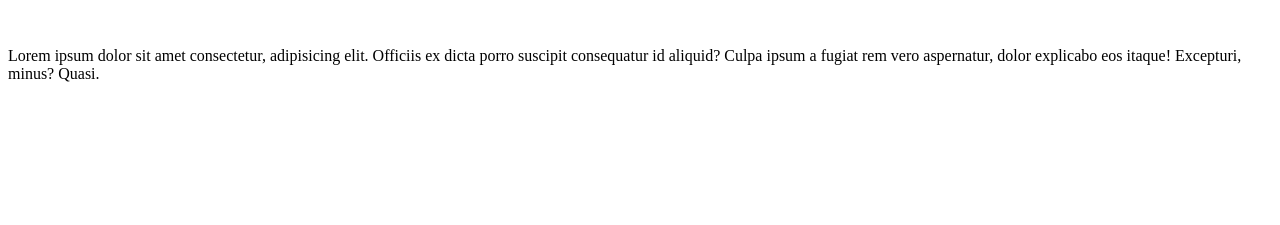
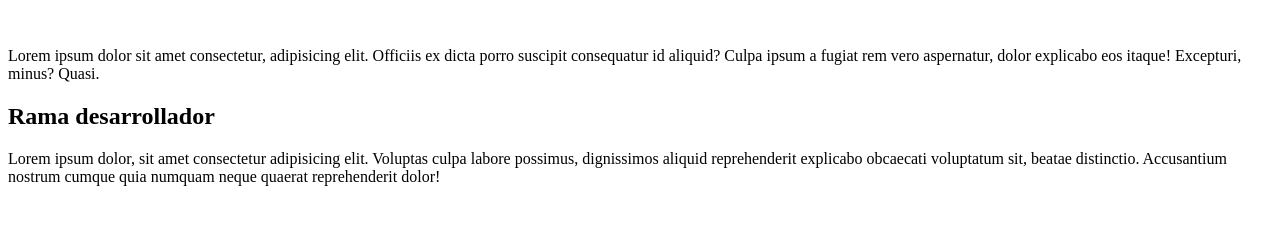
Before and after one commit to lauramedinam/prueba-LAURA, a plain HTML site: page index.html in a window 1280 px wide. Shown: the part 119-344 px from the top of the page. Drawn offline with Linux system fonts and the light colour scheme.

Commit message:
ramaa desarrollo

```diff
--- a/index.html
+++ b/index.html
@@ -14,5 +14,10 @@
          <p>Lorem ipsum dolor sit amet consectetur, adipisicing elit.
             Officiis ex dicta porro suscipit consequatur id aliquid? Culpa ipsum a fugiat
              rem vero aspernatur, dolor explicabo eos itaque! Excepturi, minus? Quasi.</p>
+             <h2>Rama desarrollador </h2>
+             <p>Lorem ipsum dolor, sit amet consectetur adipisicing elit. Voluptas culpa labore possimus,
+                dignissimos aliquid reprehenderit explicabo obcaecati voluptatum sit, beatae distinctio.
+                Accusantium nostrum cumque quia numquam neque quaerat reprehenderit dolor!</p>
+
 </body>
 </html>
```
